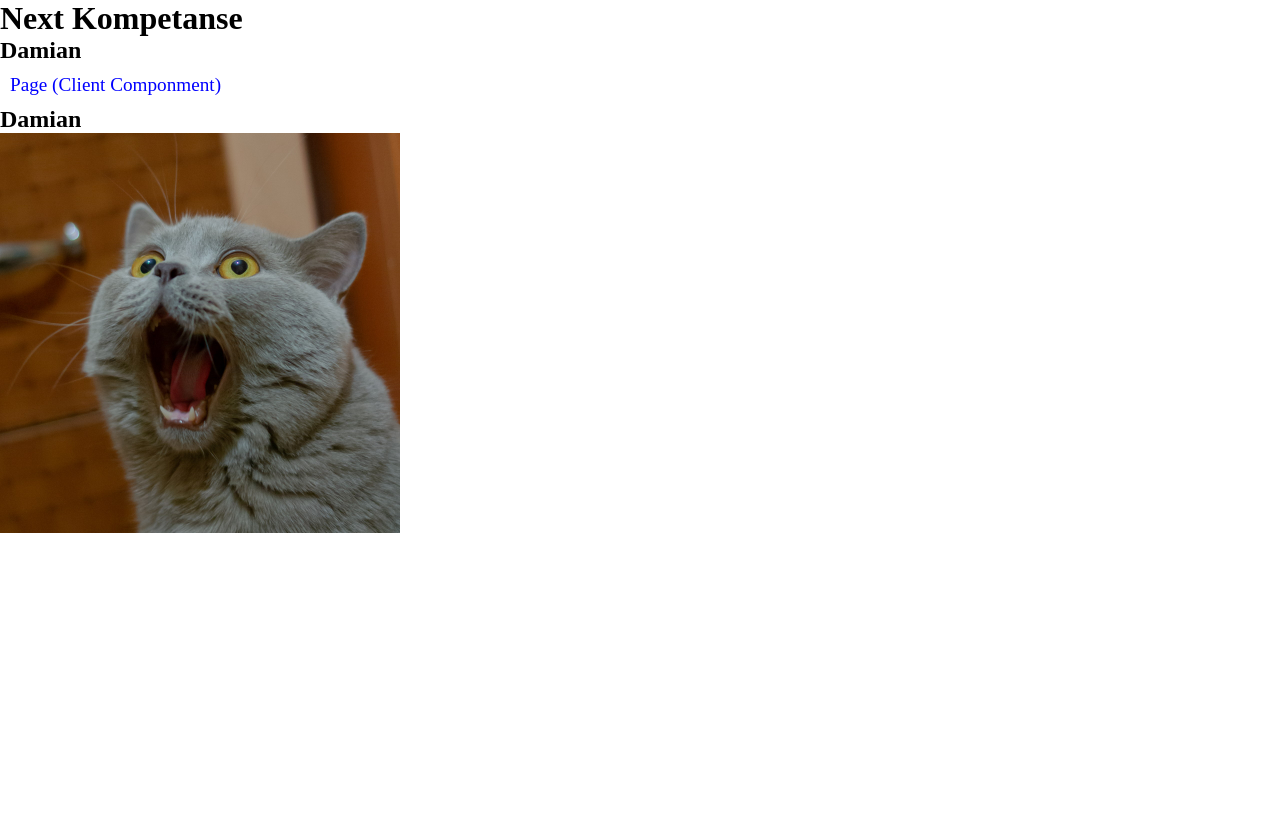
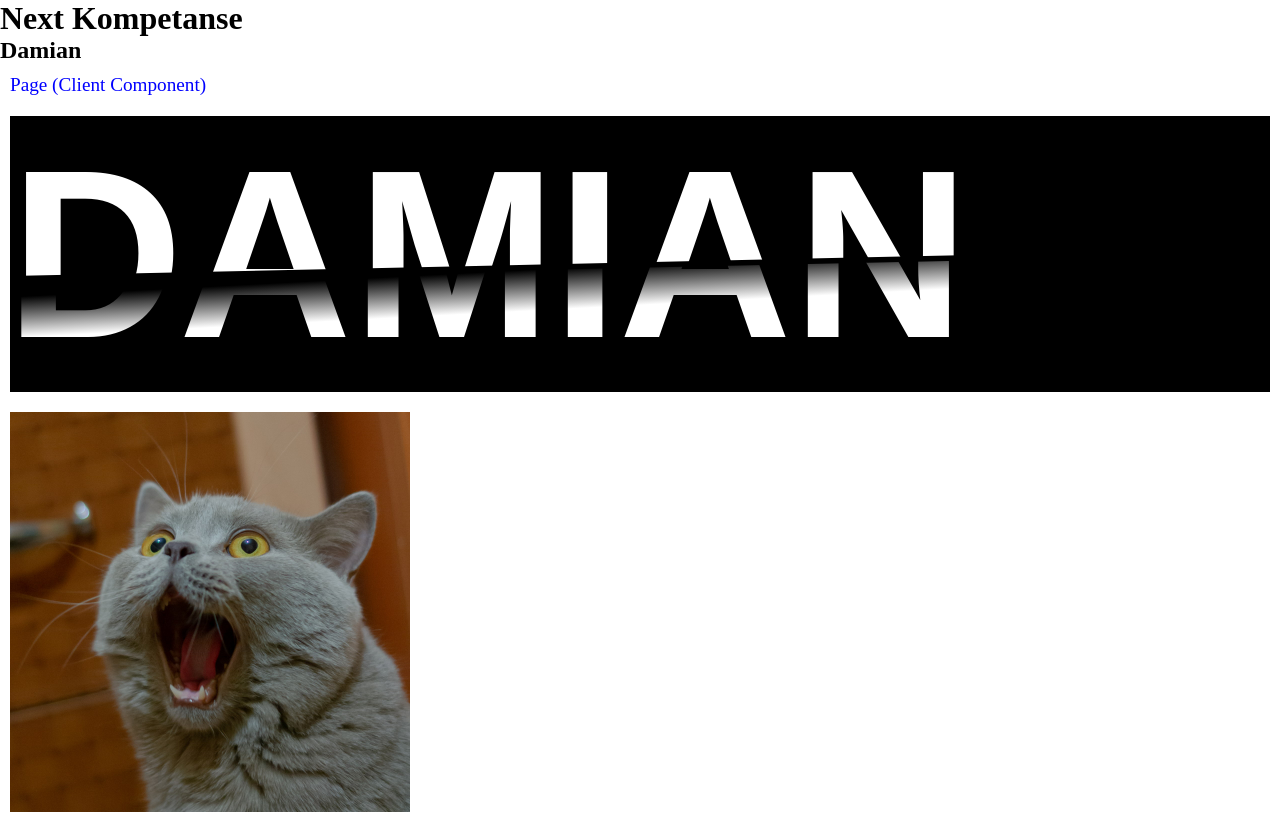
Before and after one commit to fhi-beta/Fhi.Kompetanse.Next, a Next.js app: page /dawe in a window 1280 px wide. Before the commit the page ends 800 px from the top, so only its background shows below. Built offline with nearby package versions, Linux system fonts and the light colour scheme.

Commit message:
Kos med Rcat

```diff
--- a/app/dawe/layout.js
+++ b/app/dawe/layout.js
@@ -7,15 +7,11 @@ export default function DamianLayout({ children }) {
 
       <nav style={{ fontSize: '1.2em', color: 'Blue' }}   >
         <ul style={{ display: 'inline-block', margin: '10px' }}>
-          <Link href="dawe/page1">Page (Client Componment) </Link>
+          <Link href="dawe/page1">Page (Client Component) </Link>
         </ul>
       </nav>
 
-
       {children}
-
     </>
-
-
   )
 }
--- a/app/dawe/page.js
+++ b/app/dawe/page.js
@@ -9,11 +9,18 @@ export const metadata = {
 export default function DamianHome() {
   return (
     <>
-  <h2><Link href="/dawe">Damian</Link> </h2>
+    <h2 style={{margin: '10px'}}><Link href="/dawe">
+          <section class="wrapper">
+        <div class="top">Damian</div>
+        <div class="bottom" aria-hidden="true">Damian</div>
+      </section>
+      </Link>
+      </h2>
+
   <div style={{display:'grid'}}>
    </div>
 
-   <Image
+   <Image style={{margin: '10px'}}
       src="/dawe1.jpg"
       width={400}
       height={400}
--- a/app/dawe/page1/page.js
+++ b/app/dawe/page1/page.js
@@ -1,7 +1,4 @@
-
-
 import DamiansClientComponent from "@/components/dawe/DamiansClientComponent"
-
 
 export default function DamianPage2() {
 
--- a/app/globals.css
+++ b/app/globals.css
@@ -45,6 +45,41 @@
   -ms-transform:rotate(180deg);
   -webkit-transform:rotate(180deg);
 }
+
+* {
+  box-sizing: border-box;
+}
+:root {
+  --background-color: black;
+  --text-color: hsl(0, 0%, 100%);
+}
+
+.wrapper {
+  display: grid;
+  place-content: left;
+  background-color: var(--background-color);
+  font-family: "Oswald", sans-serif;
+  text-transform: uppercase;
+  color: var(--text-color);
+  font-size: clamp(1.5rem, 1rem + 18vw, 15rem);
+}
+
+.wrapper > div {
+  grid-area: 1/1/-1/-1;
+}
+.top {
+  clip-path: polygon(0% 0%, 100% 0%, 100% 48%, 0% 58%);
+}
+.bottom {
+  clip-path: polygon(0% 60%, 100% 50%, 100% 100%, 0% 100%);
+  color: transparent;
+  background: -webkit-linear-gradient(177deg, black 53%, var(--text-color) 65%);
+  background: linear-gradient(177deg, black 53%, var(--text-color) 65%);
+  background-clip: text;
+  -webkit-background-clip: text;
+  transform: translateX(-0.02em);
+}
+
 
 @media (prefers-color-scheme: dark) {
   :root {
```
Also changed, not shown: components/dawe/DamiansClientComponent.js (+8 -1 lines), app/page.js (line endings or trailing spaces).
